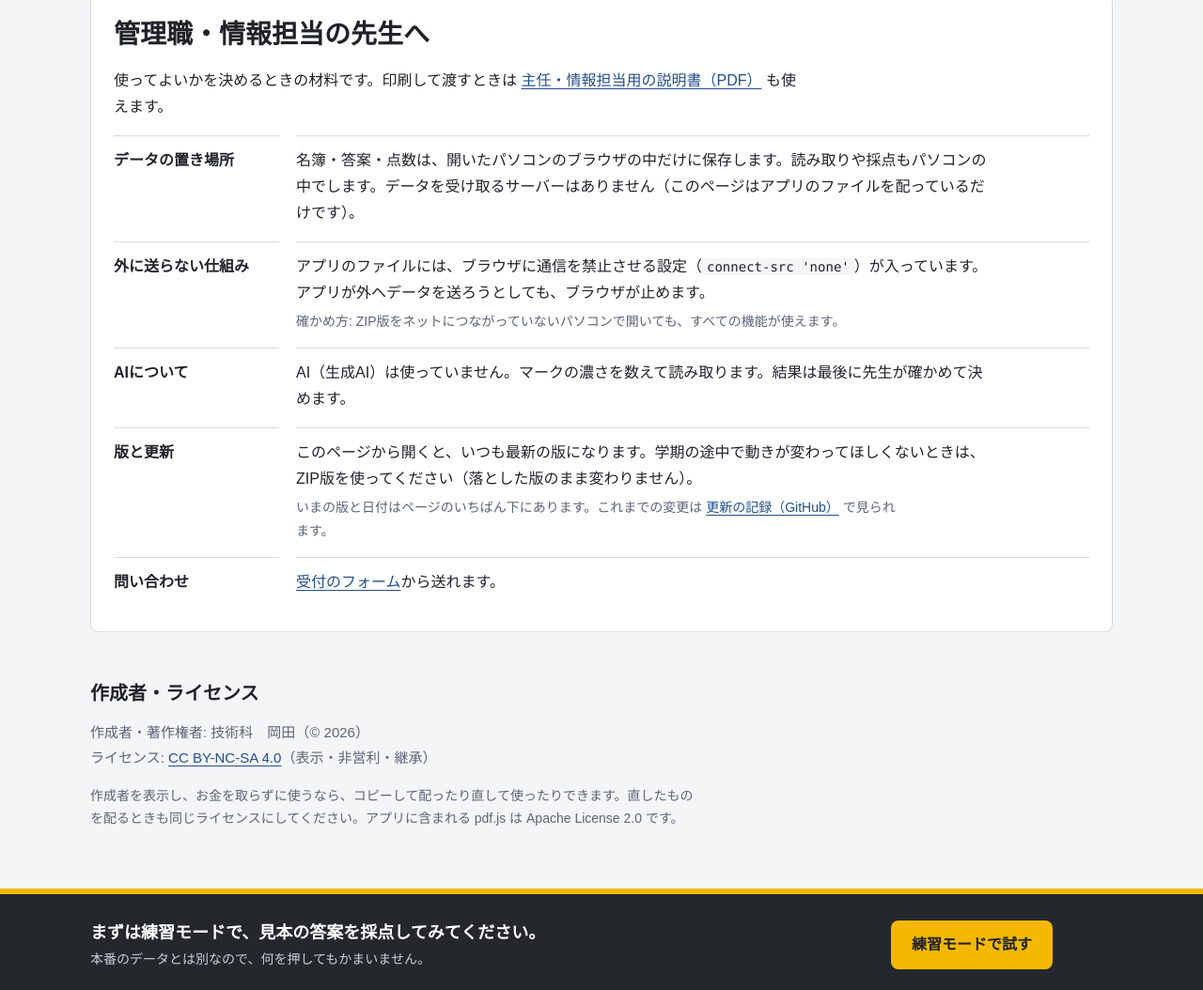
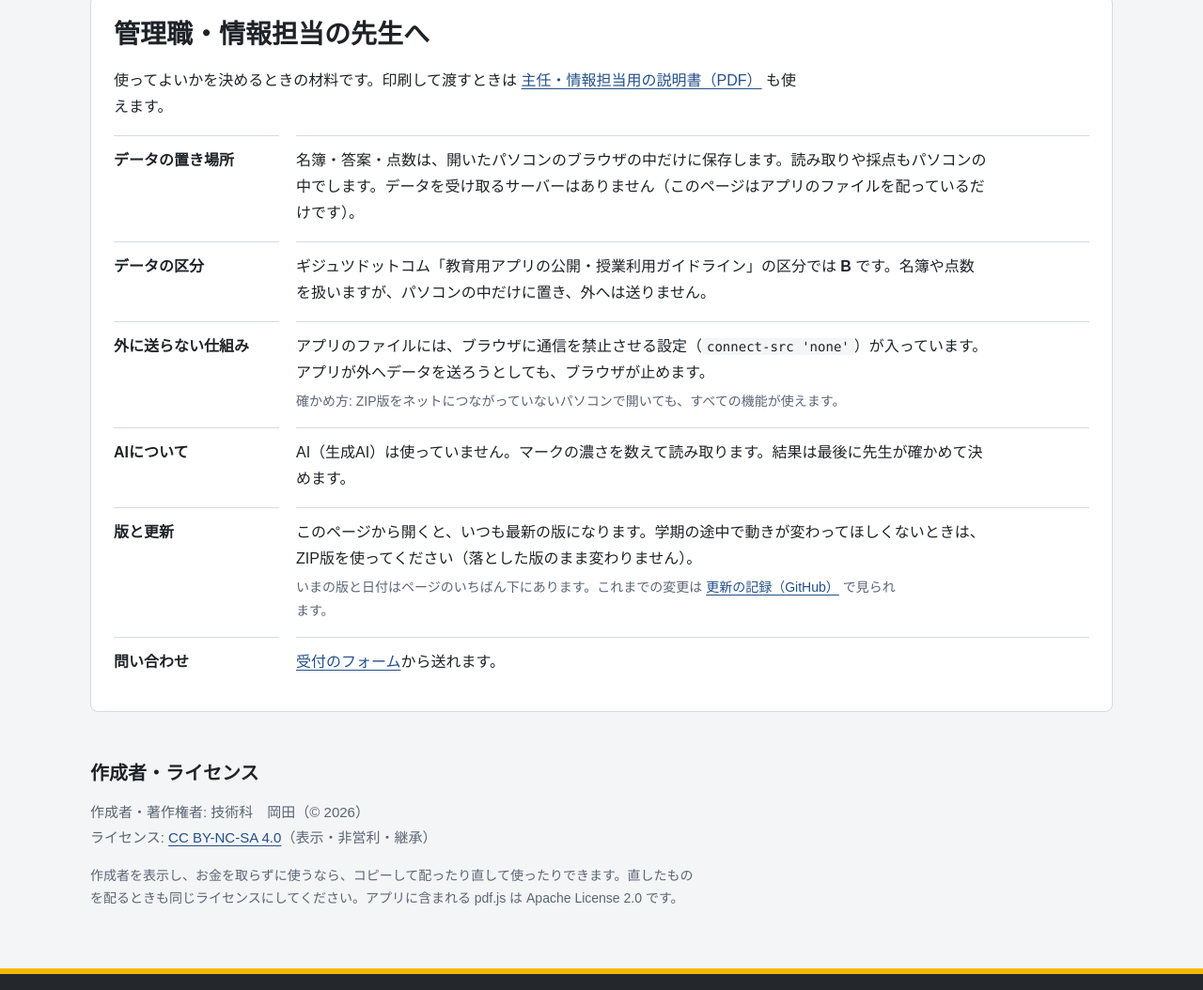
Before and after one commit to Okarin-netizen/denshi-saiten, a plain HTML site: page docs/index.html in a window 1280 px wide. Shown: the part 4088-5142 px from the top of the page at 94% size. Drawn offline with Linux system fonts and the light colour scheme.

Commit message:
管理職・情報担当の先生へ: データの区分 B を書く
Co-Authored-By: Claude Opus 5.5 <noreply@anthropic.com>
Claude-Session: https://claude.ai/code/session_01NRT8ohq9KMb2z2h323u3L1

```diff
--- a/docs/index.html
+++ b/docs/index.html
@@ -304,6 +304,8 @@ section.last h2{font-size:20px;color:var(--ink)}
 <dl>
 <dt>データの置き場所</dt>
 <dd><p>名簿・答案・点数は、開いたパソコンのブラウザの中だけに保存します。読み取りや採点もパソコンの中でします。データを受け取るサーバーはありません（このページはアプリのファイルを配っているだけです）。</p></dd>
+<dt>データの区分</dt>
+<dd><p>ギジュツドットコム「教育用アプリの公開・授業利用ガイドライン」の区分では <b>B</b> です。名簿や点数を扱いますが、パソコンの中だけに置き、外へは送りません。</p></dd>
 <dt>外に送らない仕組み</dt>
 <dd><p>アプリのファイルには、ブラウザに通信を禁止させる設定（<code>connect-src 'none'</code>）が入っています。アプリが外へデータを送ろうとしても、ブラウザが止めます。</p>
 <p class="small">確かめ方: ZIP版をネットにつながっていないパソコンで開いても、すべての機能が使えます。</p></dd>
```
Also changed, not shown: 1 other file.
